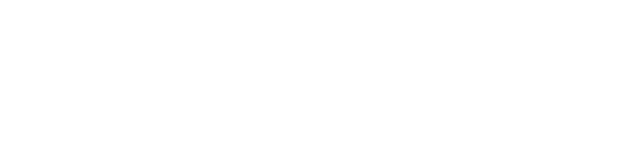
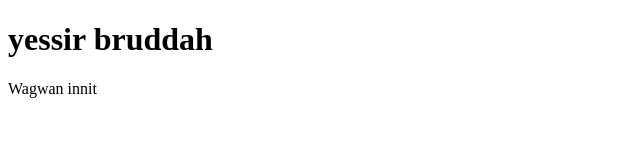
Before and after one commit to Rrachar/webtech-groupB, a plain HTML site: page index.html in a window 1280 px wide. Shown: the whole page, without its empty margins (0-640 px from the left). Drawn offline with Linux system fonts and the light colour scheme.

Commit message:
Added tags to index.html

```diff
--- a/index.html
+++ b/index.html
@@ -6,6 +6,7 @@
     <title>\lab6 - Version Control</title>
 </head>
 <body>
-
+    <h1>yessir bruddah</h1>
+    <p>Wagwan innit</p>
 </body>
 </html>
```
